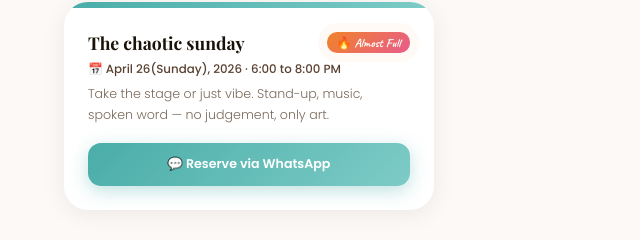
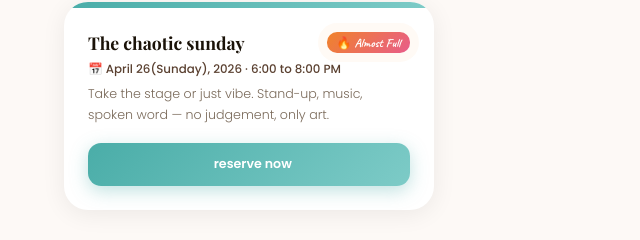
Before and after one commit to Mayur5717/lifeisart, a plain HTML site: page index.html in a window 1280 px wide. Shown: the part 1095-1335 px from the top of the page, 0-640 px from the left. Drawn offline with nearby package versions, Linux system fonts and the light colour scheme; a web font is replaced by a local one.

Commit message:
updated version

```diff
--- a/index.html
+++ b/index.html
@@ -604,7 +604,7 @@ footer{background:var(--ink);color:#fdf8f5;padding:3.5rem 5vw 2rem;}
         <div class="ev-date">📅 April 26(Sunday), 2026 · 6:00 to 8:00 PM</div>
         <!-- <div class="ev-seats"><div class="sbar"><div class="sfill" style="width:0" data-w="85%"></div></div></div> -->
         <p class="ev-desc">Take the stage or just vibe. Stand-up, music, spoken word — no judgement, only art.</p>
-        <button type="button" class="btn-book">💬 Reserve via WhatsApp</button>
+        <button type="button" class="btn-book"><a href="https://in.bookmyshow.com/events/sunday-macabo/ET00496472"></a>reserve now</button>
       </div>
     </div>
 
```
